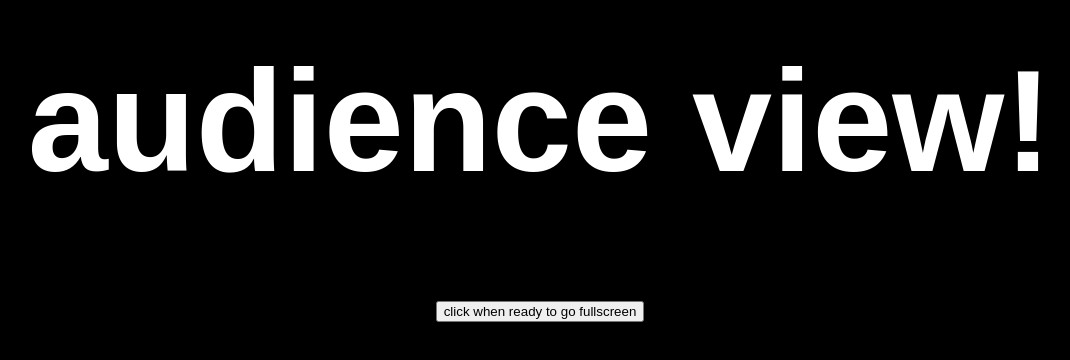
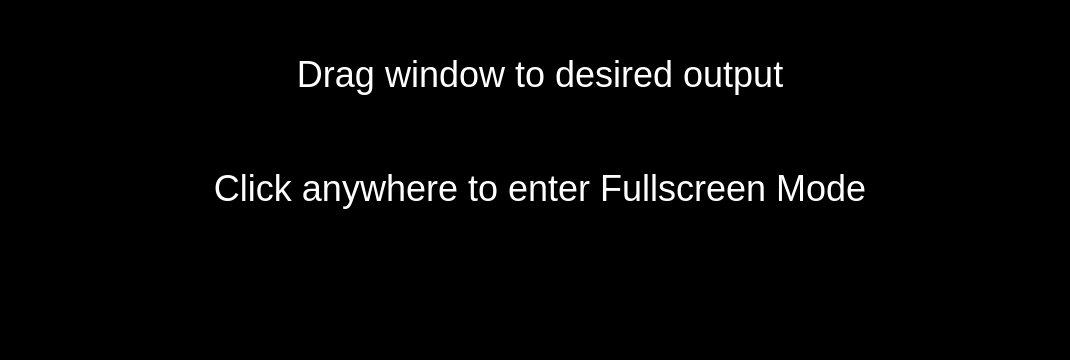
Before and after one commit to MasterTemple/CSCI-450-Group-Project, a SvelteKit app: page /ChildAudienceView in a window 1280 px wide. Shown: the part 268-628 px from the top of the page, without its empty margins (100-1170 px from the left). Built offline with nearby package versions, Linux system fonts and the light colour scheme.

Commit message:
Improved window dialog transition into presentation mode

```diff
--- a/src/routes/ChildAudienceView/+page.svelte
+++ b/src/routes/ChildAudienceView/+page.svelte
@@ -36,7 +36,9 @@
 	// send keys to presenter view
 	onMount(() => {
 		document.addEventListener("mousedown", (event) => {
-			if ($isReady == false) goFullscreen();
+			// if ($isReady == false) goFullscreen();
+			// if(window.innerWidth == screen.width && window.innerHeight == screen.height) // this works to check if in full screen
+			goFullscreen();
 			// else bc.postMessage({ msg: "sendKey", key: "ArrowRight" });
 		});
 		document.addEventListener("keydown", (event) => {
@@ -70,14 +72,11 @@
 
 <div
 	id="body"
-	style="background-color: {$backgroundColor}; color: {$textColor}; font-family: {$fontFamily}; font-size: {$fontSize *
-		2}px;"
+	style="background-color: {$backgroundColor}; color: {$textColor}; font-family: {$fontFamily}; font-size: {$fontSize}px;"
 >
 	{#if !$isReady}
-		<h1>audience view!</h1>
-		<button on:click={goFullscreen}
-			>click when ready to go fullscreen</button
-		>
+		<p>Drag window to desired output</p>
+		<p>Click anywhere to enter Fullscreen Mode</p>
 	{:else}
 		<div id="lyrics">
 			{#each $lyrics as line}
```
